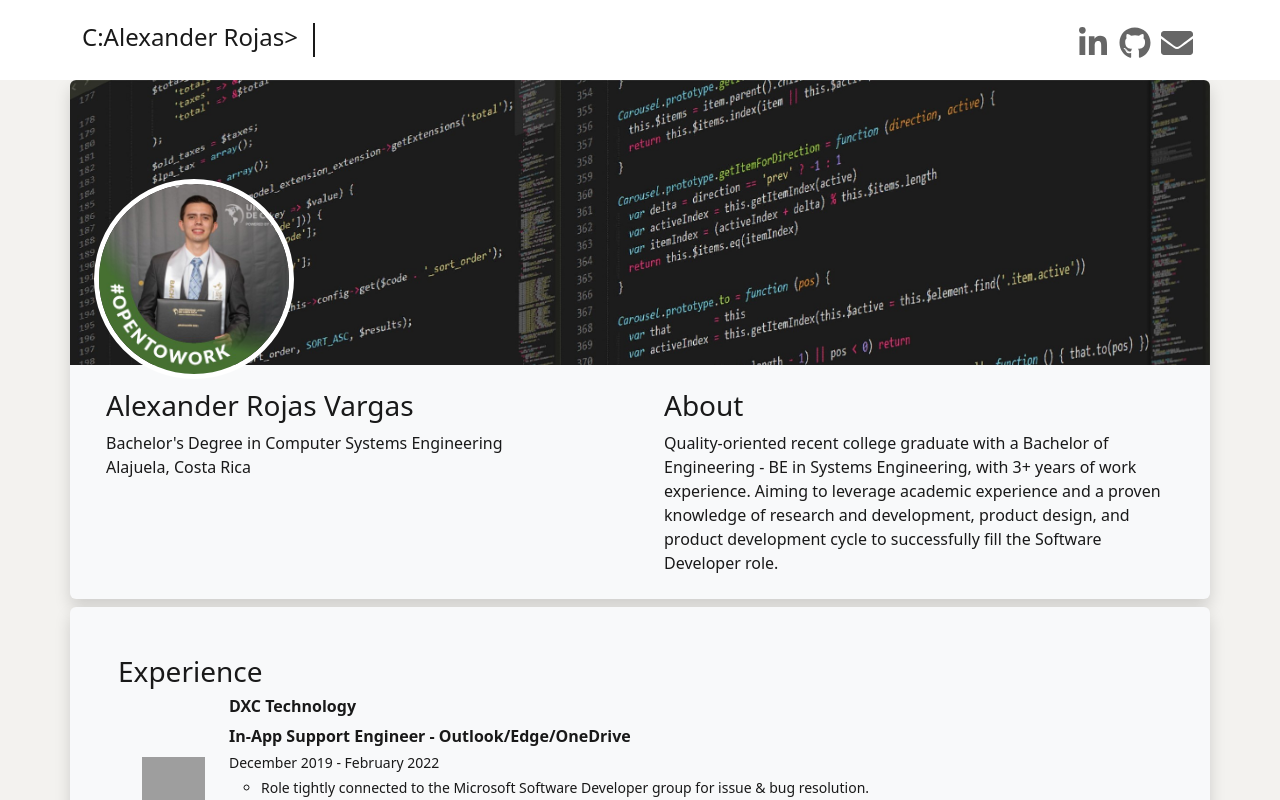
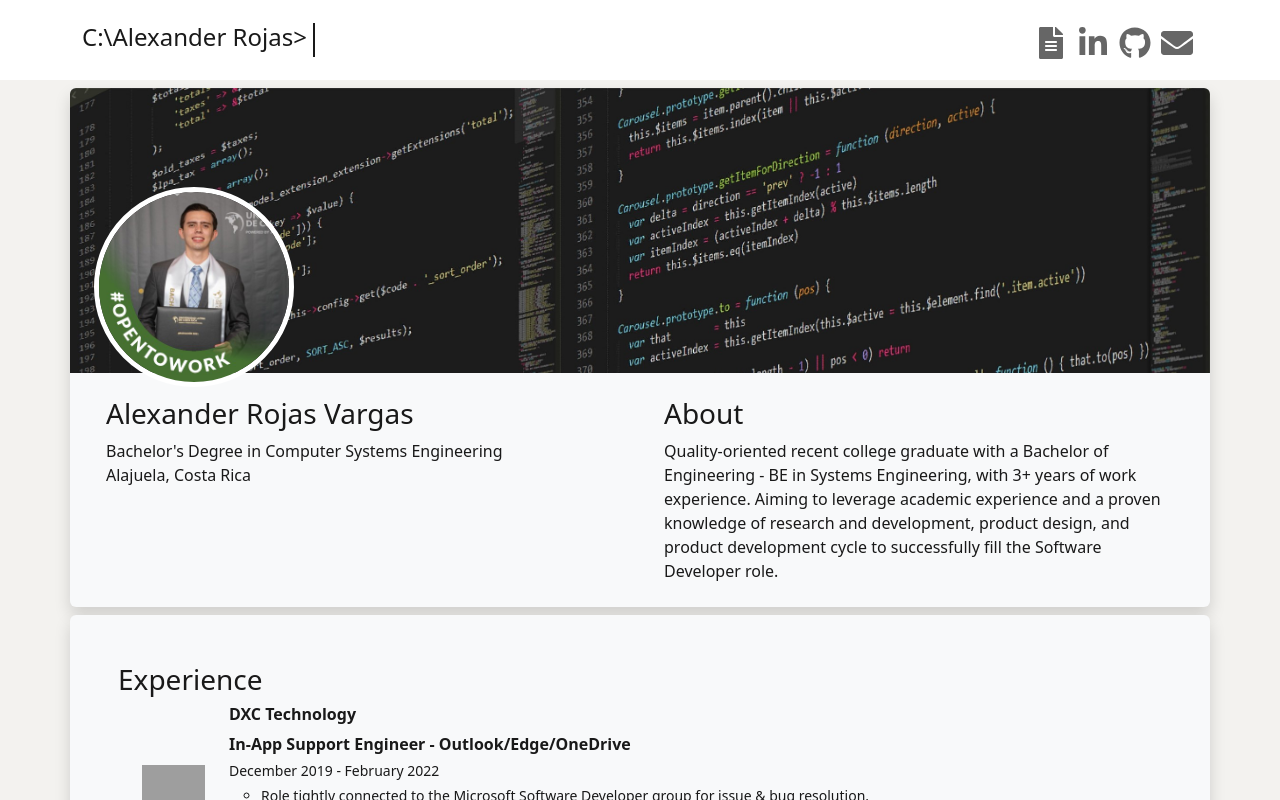
Before and after one commit to arojasvargas/myportfolio-react, a React (Create React App) app: page / in a window 1280 px wide. Shown: the top 800 px of the page. Built offline with nearby package versions, Linux system fonts and the light colour scheme; grey boxes are pictures that could not be loaded.

Commit message:
fixes in navbar

```diff
--- a/package.json
+++ b/package.json
@@ -36,5 +36,8 @@
       "last 1 firefox version",
       "last 1 safari version"
     ]
+  },
+  "devDependencies": {
+    "eslint": "^8.19.0"
   }
 }
--- a/public/index.html
+++ b/public/index.html
@@ -4,7 +4,7 @@
         <meta charset="utf-8" />
         <meta name="viewport" content="width=device-width, initial-scale=1" />
         <link rel="icon" type="image/x-icon" href="/argon-1.ico">
-        <title>Alexander Rojas | Portafolio</title>
+        <title>Alexander Rojas | Portfolio</title>
         <link href="https://cdn.jsdelivr.net/npm/bootstrap@5.2.0-beta1/dist/css/bootstrap.min.css" rel="stylesheet" integrity="sha384-0evHe/X+R7YkIZDRvuzKMRqM+OrBnVFBL6DOitfPri4tjfHxaWutUpFmBp4vmVor" crossorigin="anonymous">
     </head>
     <body>
--- a/src/App.js
+++ b/src/App.js
@@ -11,8 +11,8 @@ import Education from './components/Education/Education'
 export const MyContext = createContext({})
 
 const App = () => {
-
-    const [message, setMessage] = useState("C:Alexander Rojas>")
+    //eslint-disable-next-line
+    const [message, setMessage] = useState("C:\\Alexander Rojas>")
 
     const Layout = () => {
         return(
--- a/src/components/Header/Header.js
+++ b/src/components/Header/Header.js
@@ -1,6 +1,6 @@
 import React, { useContext } from 'react'
 import { IconContext } from "react-icons";
-import { FaLinkedinIn, FaGithub, FaEnvelope } from "react-icons/fa";
+import { FaLinkedinIn, FaGithub, FaEnvelope, FaFileAlt } from "react-icons/fa";
 import { MyContext } from '../../App';
 import Styles from './Header.module.css'
 
@@ -11,7 +11,7 @@ const Header = () => {
     return (
             <>
             <section id='sct-navbar'>
-                <nav className={`${Styles.nav} navbar fixed-top navbar-expand-lg navbar-light`}>
+                <nav className={`${Styles.nav} navbar navbar-expand-lg navbar-light`}>
                     <div className="container">
                         <div className={`${Styles.h1} ${Styles.typing} h1 navbar-brand m-0`}>{message}</div>
                         {/* <div className={`${Styles.caret}`}></div> */}
@@ -22,6 +22,7 @@ const Header = () => {
                             <span className="navbar-text">
                                 <ul className="navbar-nav me-auto mb-2 mb-lg-0">
                                 <IconContext.Provider value={{ color: "#666666", verticalAlign: "middle" }}>
+                                    <li><a href="https://drive.google.com/drive/folders/1ljNJfPXCnWaUYxTIszcqRkRnfrsLbcEd?usp=sharing" target="_blank" rel="noopener noreferrer" className={Styles.a}><FaFileAlt/><span className={`${Styles.span} d-lg-none`}> Download my resume</span></a></li>
                                     <li><a href="https://www.linkedin.com/in/alexander-rojas-vargas-558b6a186/" target="_blank" rel="noopener noreferrer" className={Styles.a}><FaLinkedinIn/><span className={`${Styles.span} d-lg-none`}> Visit my LinkedIn</span></a></li>
                                     <li><a href="https://github.com/arojasvargas" target="_blank" rel="noopener noreferrer" className={Styles.a}><FaGithub/><span className={`${Styles.span} d-lg-none`}> Check my Github repo</span></a></li>
                                     <li><a href="mailto:alex.rojas547@outlook.com" target="_blank" rel="noopener noreferrer" className={Styles.a}><FaEnvelope/><span className={`${Styles.span} d-lg-none`}> Contact me</span></a></li>
--- a/src/components/Header/Header.module.css
+++ b/src/components/Header/Header.module.css
@@ -2,7 +2,7 @@
     padding: 0px 0px 5px 0px;
     width: 17ch;
     /* animation: typing 3.5s steps(20), blink .5s step-end infinite alternate; */
-    animation: typing 2.5s, blink .5s step-end infinite alternate;
+    animation: typing 3.5s, blink .5s step-end infinite alternate;
     white-space: nowrap;
     overflow: hidden; /* Ensures the content is not revealed until the animation */
     border-right: .12em solid #191919; /* The typwriter cursor */
--- a/src/components/Intro/Intro.js
+++ b/src/components/Intro/Intro.js
@@ -5,7 +5,7 @@ import profilepic from './img/1652492749946.jpg'
 
 const Intro = () => {
   return (
-    <div className={`${Styles.topmargin} container p-0 shadow rounded bg-light`}>
+    <div className={`p-0 my-2 container shadow rounded bg-light`}>
         <img className={`${Styles.banner}`} src={banner} alt='Banner showing code'></img>
         <div className='container px-4'>
             <div className='row'>
--- a/src/components/Intro/Intro.module.css
+++ b/src/components/Intro/Intro.module.css
@@ -12,15 +12,13 @@
     border-width: 5px;
     border-style: solid;
     border-color: #fff;
-    /* width: 100%;
-    height: 100%;  */
     object-fit: contain;
 }
 
-.topmargin{
-    margin-top: 80px;
+/* .topmargin{
+    margin-top: 96px;
     margin-bottom: 8px;
-}
+} */
 
 @media screen and (max-width: 991px) {
     .profile{
```
Also changed, not shown: staticwebapp.config.txt (added), 14 other files (tests, documents, lock files or other folders).
